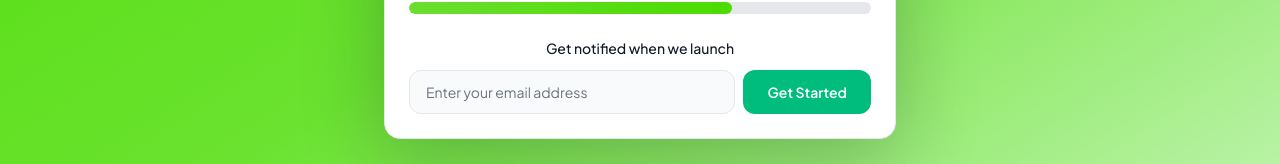
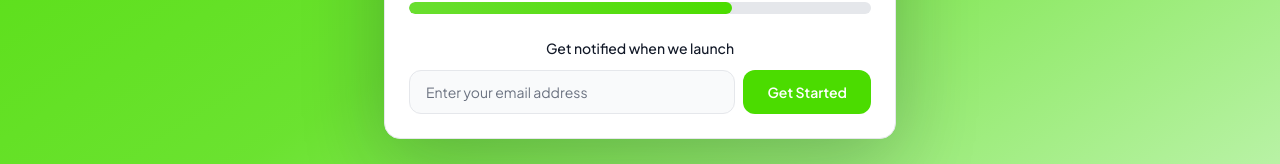
Before and after one commit to krish-anu/Devthon, a Next.js app in the folder client/: page /under-construction in a window 1280 px wide. Shown: the part 486-650 px from the top of the page. Built offline with nearby package versions, Linux system fonts and the light colour scheme; no server answers.

Commit message:
style: update background gradient and button styles for consistency in UnderConstructionPage

```diff
--- a/client/app/under-construction/page.tsx
+++ b/client/app/under-construction/page.tsx
@@ -1,4 +1,4 @@
-'use client';
+  'use client';
 
 import { useState } from 'react';
 import { Card } from '@/components/ui/card';
@@ -26,7 +26,7 @@ export default function UnderConstructionPage() {
   };
 
   return (
-    <div className="flex min-h-screen flex-col bg-gradient-to-br from-(--brand) via-(--brand)/80 to-(--brand)/20">
+    <div className="flex min-h-screen flex-col bg-linear-to-br from-(--brand) via-(--brand)/80 to-(--brand)/20">
       {/* Header */}
       <header className="flex items-center justify-between px-6 py-4">
         <Link href="/" className="flex items-center gap-3">
@@ -57,7 +57,7 @@ export default function UnderConstructionPage() {
               <span className="font-semibold text-(--brand)">70%</span>
             </div>
             <div className="h-3 w-full overflow-hidden rounded-full bg-gray-200">
-              <div className="h-full w-[70%] rounded-full bg-gradient-to-r from-(--brand)/80 to-(--brand) transition-all" />
+              <div className="h-full w-[70%] rounded-full bg-linear-to-r from-(--brand)/80 to-(--brand) transition-all" />
             </div>
           </div>
 
@@ -71,7 +71,7 @@ export default function UnderConstructionPage() {
                 onChange={(event) => setEmail(event.target.value)}
                 className="flex-1"
               />
-              <Button onClick={handleNotify} className="bg-emerald-500 text-white hover:bg-emerald-600">
+              <Button onClick={handleNotify} className="bg-(--brand) text-white hover:bg-(--brand-strong)">
                 Get Started
               </Button>
             </div>
```
